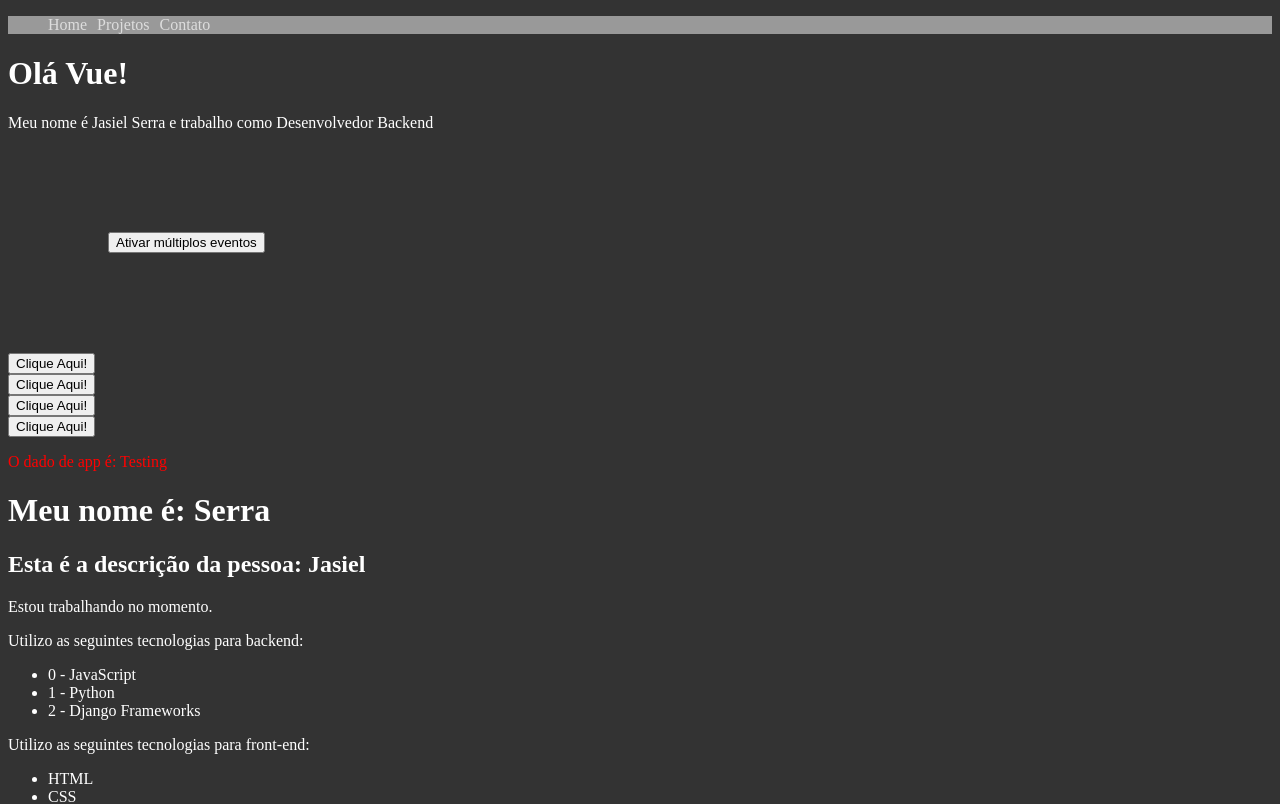
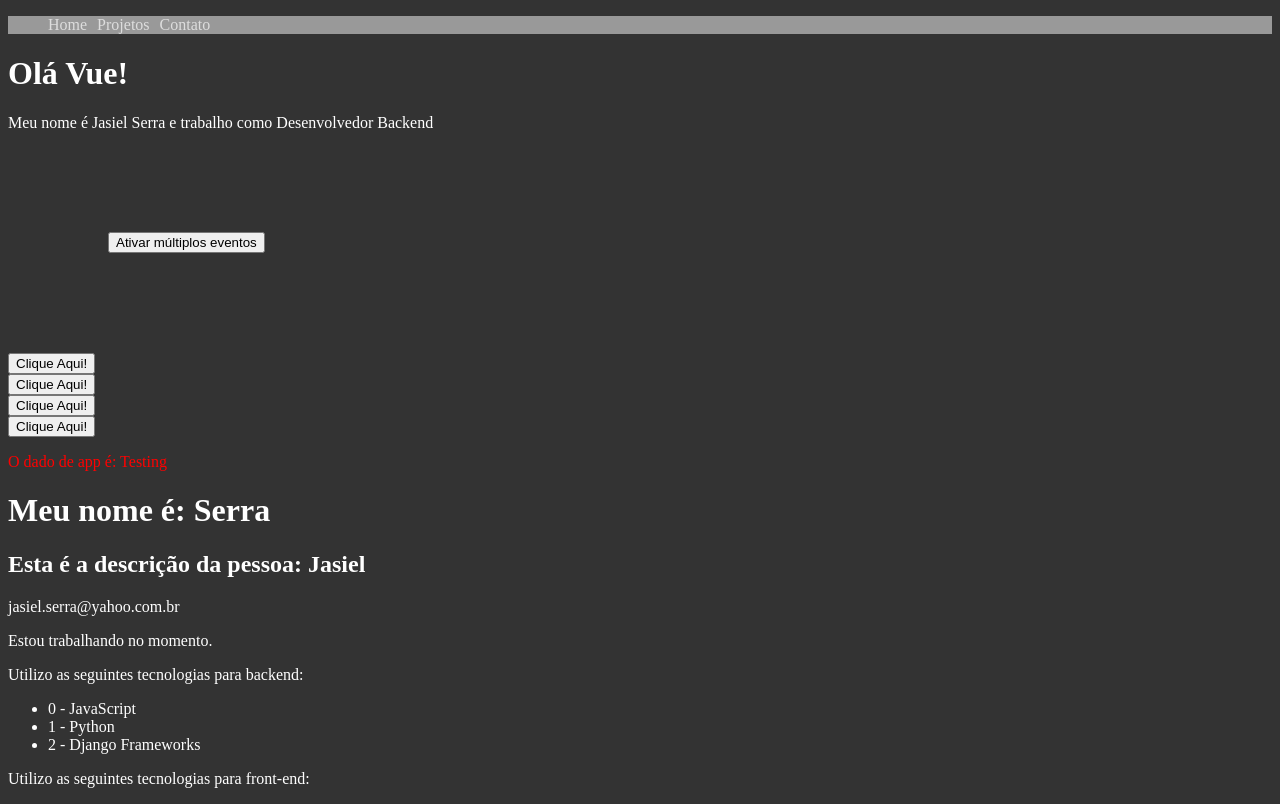
Before and after one commit to jasielserra/Projeto-Vue, a Vue app: page / in a window 1280 px wide. Shown: the top 804 px of the page. Built offline with nearby package versions, Linux system fonts and the light colour scheme.

Commit message:
Utilizando Props

```diff
--- a/src/App.vue
+++ b/src/App.vue
@@ -1,6 +1,6 @@
 <template>
   <div>
-    <Header/>
+    <Header :esta_logado="false" />
     <PrimeiroComponente/>
     <p class="paragrafo-pai">O dado de app é: {{testando}} </p>
     <LifeCycle/>
--- a/src/components/Header.vue
+++ b/src/components/Header.vue
@@ -3,12 +3,14 @@
     <li><a href="#">Home</a></li>
     <li><a href="#">Projetos</a></li>
     <li><a href="#">Contato</a></li>
+    <li v-if="esta_logado"><a href="#">Meu Perfil</a></li>
   </ul>
 </template>
 
 <script>
 export default {
-  name: "Header"
+  name: "Header",
+  props:["esta_logado"]
 }
 </script>
 
--- a/src/components/Info.vue
+++ b/src/components/Info.vue
@@ -1,5 +1,6 @@
 <template>
   <div>
+    <p>{{ email }}</p>
     <p v-if="esta_trabalhando">Estou trabalhando no momento.</p>
     <p v-else>Estou em busca de novas oportunidades!</p>
     <p>Utilizo as seguintes tecnologias para backend:</p>
@@ -28,11 +29,13 @@
 export default {
   name: "Info",
   components: {Picture},
+  props: {
+    email: String,
+    esta_trabalhando: Boolean
+  },
   data(){
     return {
-      esta_trabalhando: true,
       mostrar_email:false,
-      email: 'jasiel_serra@hotmail.com',
       meu_link:"https://github.com/jasielserra",
       textoBotao: "Mostrar e-mail",
       backend_technologies: ['JavaScript','Python','Django Frameworks'],
--- a/src/components/Pessoa.vue
+++ b/src/components/Pessoa.vue
@@ -1,7 +1,7 @@
 <template>
   <div>
     <h2>Esta é a descrição da pessoa: {{ nome }}</h2>
-    <Info/>
+    <Info :email="email" :esta_trabalhando=true />
     <Form/>
   </div>
 </template>
@@ -16,7 +16,9 @@
   },
   data(){
     return {
-      nome: "Jasiel"
+      nome: "Jasiel",
+      email: "jasiel.serra@yahoo.com.br"
+
     }
   }
 }
```
